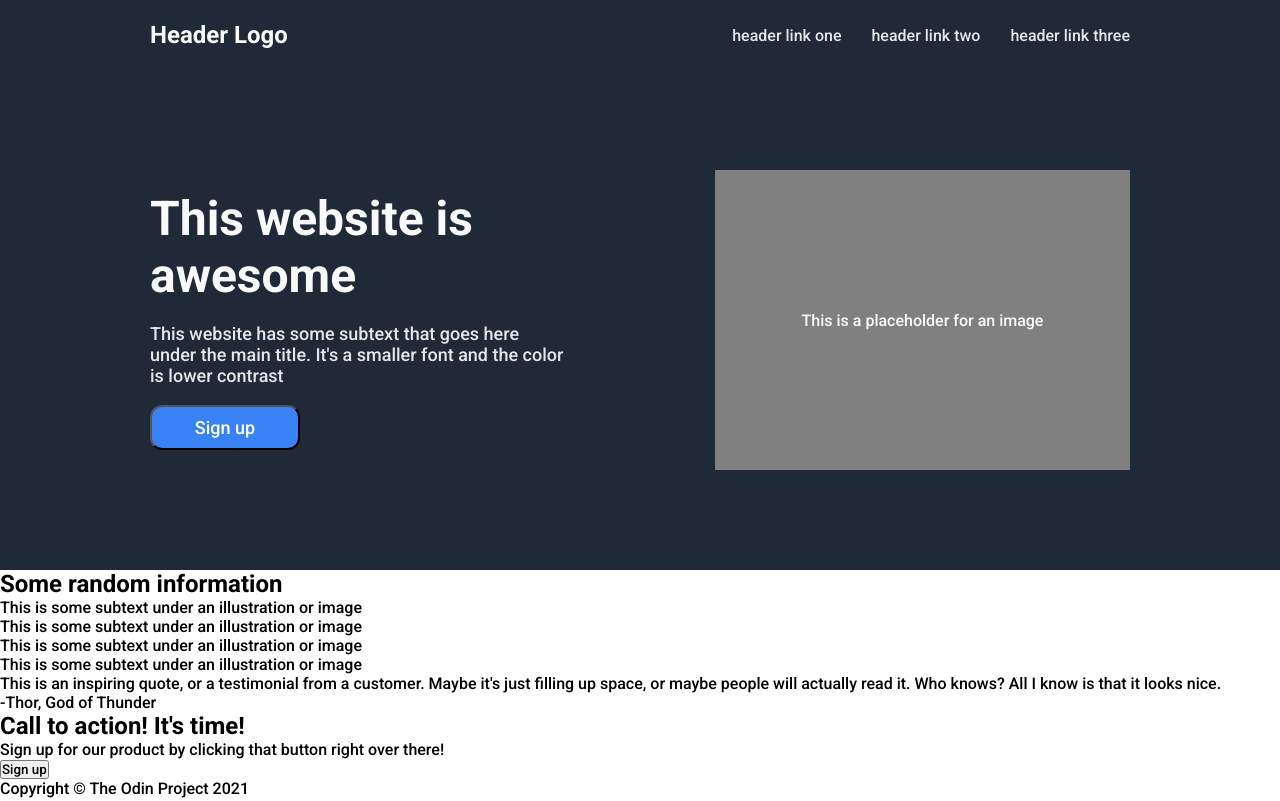
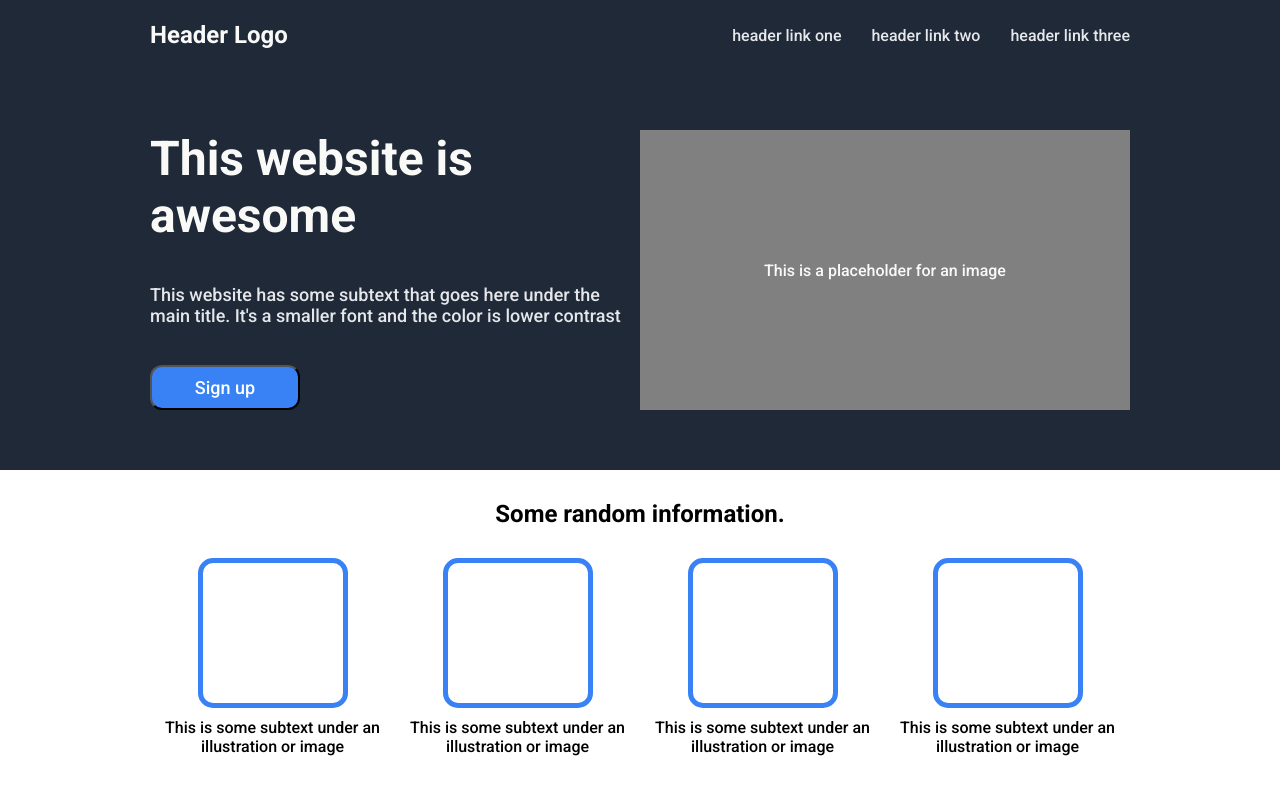
Before and after one commit to haveecode/odin-landing-page, a plain HTML site: page index.html in a window 1280 px wide. Shown: the top 801 px of the page. Drawn offline with Linux system fonts and the light colour scheme.

Commit message:
create random-information section

```diff
--- a/index.html
+++ b/index.html
@@ -26,25 +26,28 @@
         </article>
         <div class="image-placeholder">This is a placeholder for an image</div>
     </section>
-    <section>
-        <h1>Some random information</h1>
+    <section class="random-info">
+        <h1>Some random information.</h1>
+        <div class="card-container">
             <article>
-            <div></div>
+                <div class="card-placeholder"></div>
                 <p>This is some subtext under an illustration or image</p>
             </article>
             <article>
-            <div></div>
+                <div class="card-placeholder"></div>
                 <p>This is some subtext under an illustration or image</p>
             </article>
-        <div></div>
-        <p>This is some subtext under an illustration or image</p>
             <article>
-            <div></div>
+                <div class="card-placeholder"></div>
                 <p>This is some subtext under an illustration or image</p>
             </article>
-        <article></article>
+            <article>
+                <div class="card-placeholder"></div>
+                <p>This is some subtext under an illustration or image</p>
+            </article>
+        </div>
     </section>
-    <section>
+    <section class="quote">
         <p>This is an inspiring quote, or a testimonial from a customer. Maybe it's just filling up space, or maybe people will actually read it. Who knows? All I know is that it looks nice.</p>
         <p>-Thor, God of Thunder</p>
     </section>
--- a/style.css
+++ b/style.css
@@ -1,7 +1,9 @@
+/* CSS RESET */
 * {
-    font-family: Roboto;
+    font-family: Roboto, sans-serif;
     padding: 0;
     margin: 0;
+    box-sizing: border-box;
 }
 
 ul {
@@ -15,7 +17,7 @@ header {
     height: 70px;
     background-color: #1F2937;
     display: flex;
-    flex-flow: row nowrap;
+    flex-flow: row wrap;
     justify-content: space-between;
     align-items: center;
     padding: 0 150px 0;
@@ -41,12 +43,11 @@ a {
 /* Main section */
 
 .main-section {
-    height: 300px;
+    height: 400px;
     background-color: #1f2937;
-    padding:  100px 150px 100px;
+    padding:  60px 150px 60px;
     display: flex;
-    justify-content: center;
-    gap: 150px;
+    justify-content: space-between;
 }
 
 .main-title {
@@ -60,22 +61,22 @@ a {
 }
 
 .main-section article {
-    width: 50%;
-    padding: 20px 0;
+    max-width: 50%;
+    flex: 1 1 auto;
     display: flex;
     flex-flow: column nowrap;
     justify-content: space-between;
     align-items: flex-start;
 }
 
-.main-section div {
-    width: 50%;
-    height: 50;
+.main-section .image-placeholder {
+    flex: 1 1 auto;
     background-color: gray;
     color: #F9FAF8;
     display: flex;
     justify-content: center;
     align-items: center;
+    text-align: center;
 }
 
 .main-section button {
@@ -86,3 +87,38 @@ a {
     padding: 10px 15px;
     border-radius: 12px;
 }
+
+/* Random Info */
+.random-info {
+    height: 400px;
+    padding: 30px 150px 30px;
+    display: flex;
+    flex-flow: column nowrap;
+    text-align: center;
+}
+
+.random-info h1 {
+    padding-bottom: 30px;
+}
+
+.card-placeholder {
+    width: 150px;
+    height: 150px;
+    border: 5px solid #3882F6;
+    border-radius: 10%;
+    margin-bottom: 10px;
+}
+
+.card-container {
+    text-align: center;
+    display: flex;
+    flex-flow: row nowrap;
+    justify-content: space-evenly;
+}
+
+.card-container article {
+    display: flex;
+    flex-flow: column nowrap;
+    justify-content: center;
+    align-items: center
+}
```
Lines whose indentation alone changed are shown as unchanged.
